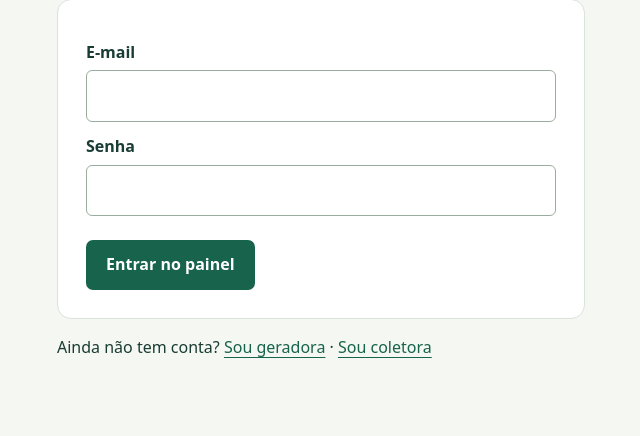
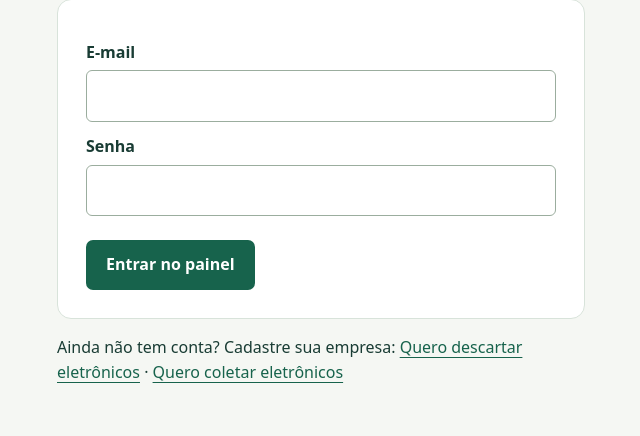
Before and after one commit to mmsxdev/plataforma-ewaste, a Spring Boot app: page /login in a window 1280 px wide. Shown: the part 312-748 px from the top of the page, without its empty margins (319-959 px from the left). Run offline with Spring Boot 4, Linux system fonts and the light colour scheme; some of the project's set-up classes (security, data sources, template engines, error pages and the like) are left out, and stand-ins take their place; some libraries are stand-ins or nearby versions.

Commit message:
feat(usuario): deixa mais claros os links de cadastro no login
"Sou geradora/coletora" vira "Quero descartar/coletar eletrônicos", que
descreve a intenção da empresa sem exigir o vocabulário interno.

Co-Authored-By: Claude Opus 5.5 <noreply@anthropic.com>

```diff
--- a/src/main/resources/templates/usuario/login.html
+++ b/src/main/resources/templates/usuario/login.html
@@ -12,5 +12,5 @@
     <label for="password">Senha</label><input id="password" name="password" type="password" required autocomplete="current-password">
     <button type="submit">Entrar no painel</button>
   </form>
-  <p>Ainda não tem conta? <a th:href="@{/cadastro/geradora}">Sou geradora</a> · <a th:href="@{/cadastro/coletora}">Sou coletora</a></p>
+  <p>Ainda não tem conta? Cadastre sua empresa: <a th:href="@{/cadastro/geradora}">Quero descartar eletrônicos</a> · <a th:href="@{/cadastro/coletora}">Quero coletar eletrônicos</a></p>
 </main><footer th:replace="~{fragments/layout :: rodape}"></footer></body></html>
```
